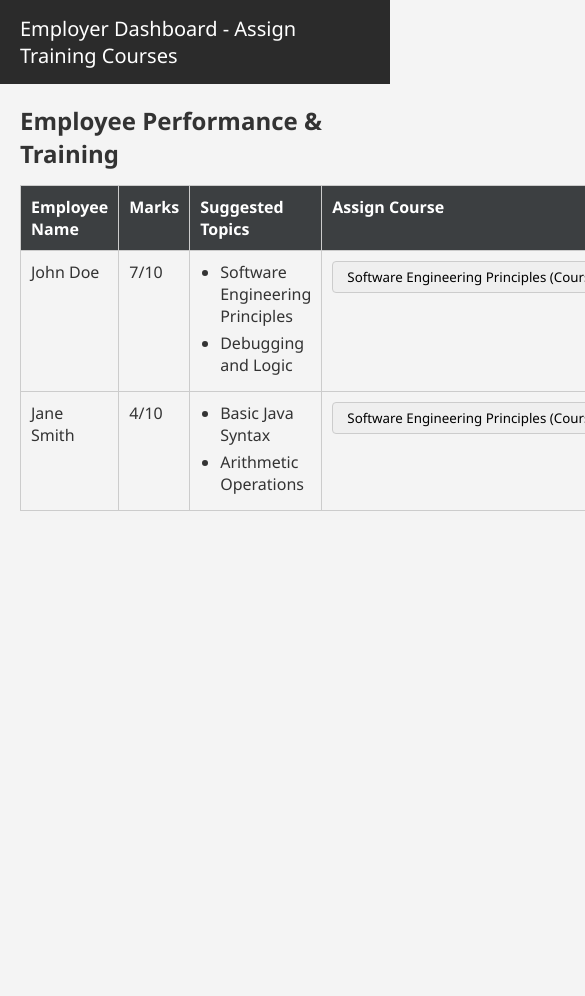
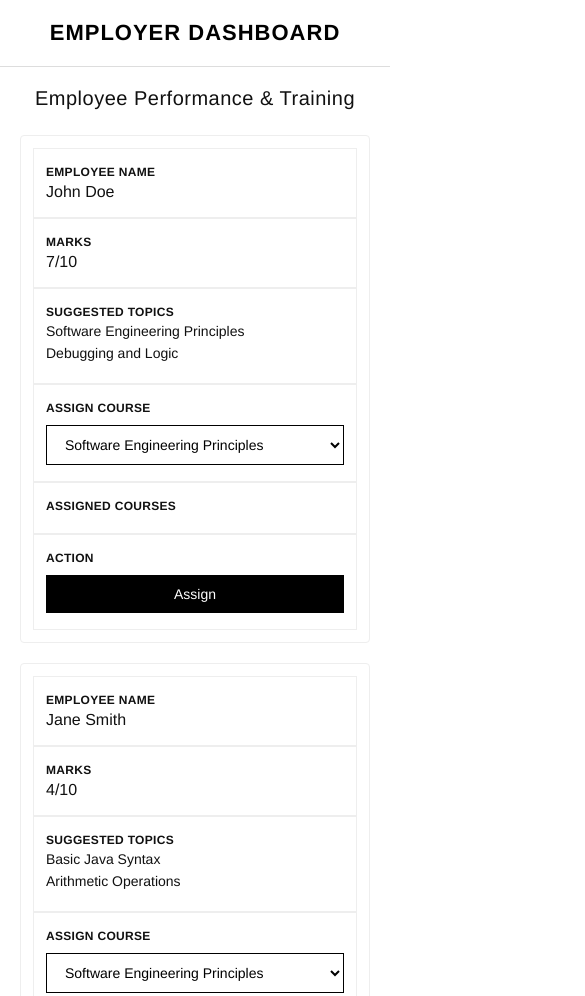
Before and after one commit to Thakur998/employer, a plain HTML site: page index.html in a window 390 px wide. Shown: the top 996 px of the page, 585 px wide, since content can reach past the window. Before the commit the page ends 844 px from the top, so only its background shows below. Drawn offline with Linux system fonts and the light colour scheme.

Commit message:
Made mobile compatible

```diff
--- a/index.html
+++ b/index.html
@@ -5,38 +5,153 @@
   <meta name="viewport" content="width=device-width, initial-scale=1.0">
   <title>Employer Dashboard - Employee Training</title>
   <style>
-  * { box-sizing: border-box; margin: 0; padding: 0; font-family: 'Segoe UI', Tahoma, Geneva, Verdana, sans-serif; }
-  body { background-color: #f4f4f4; color: #333; }
+    * { box-sizing: border-box; margin: 0; padding: 0; font-family: 'Helvetica Neue', Arial, sans-serif; }
+    body { background-color: #fff; color: #111; }
 
-  header { background-color: #2b2b2b; color: #fff; padding: 15px 20px; font-size: 20px; }
+    header {
+      background-color: #fff;
+      color: #000;
+      padding: 20px;
+      font-size: 22px;
+      font-weight: 600;
+      letter-spacing: 1px;
+      border-bottom: 1px solid #ddd;
+      text-align: center;
+    }
 
-  .container { padding: 20px; max-width: 1100px; margin: auto; }
+    .container {
+      padding: 20px;
+      max-width: 1100px;
+      margin: auto;
+    }
 
-  h2 { margin-bottom: 15px; }
+    h2 {
+      margin-bottom: 25px;
+      font-size: 20px;
+      font-weight: 500;
+      text-align: center;
+      letter-spacing: 0.5px;
+    }
 
-  table { width: 100%; border-collapse: collapse; margin-bottom: 20px; }
-  table th, table td { border: 1px solid #ccc; padding: 10px; text-align: left; vertical-align: top; }
-  table th { background-color: #3c3f41; color: #fff; }
+    table {
+      width: 100%;
+      border-collapse: collapse;
+      margin-bottom: 20px;
+    }
+    table th, table td {
+      border: 1px solid #eee;
+      padding: 16px 12px;
+      text-align: left;
+      vertical-align: top;
+    }
+    table th {
+      background-color: #fafafa;
+      color: #000;
+      font-weight: 600;
+      text-transform: uppercase;
+      font-size: 13px;
+      letter-spacing: 0.5px;
+    }
 
-  select, button { padding: 5px 10px; border-radius: 4px; border: 1px solid #ccc; }
-  button { background-color: #2b2b2b; color: #fff; cursor: pointer; transition: 0.2s; }
-  button:hover { background-color: #3c3f41; }
+    select, button {
+      padding: 10px 14px;
+      border-radius: 0;
+      border: 1px solid #000;
+      font-size: 14px;
+      background: #fff;
+      color: #000;
+      transition: all 0.3s ease;
+    }
+    button {
+      background-color: #000;
+      color: #fff;
+      cursor: pointer;
+      font-weight: 500;
+    }
+    button:hover {
+      background-color: #fff;
+      color: #000;
+    }
 
-  .status { margin-top: 10px; font-weight: bold; }
+    .status {
+      margin-top: 20px;
+      font-weight: 500;
+      text-align: center;
+      padding: 12px;
+      border-top: 1px solid #eee;
+    }
 
-  ul { list-style: disc; padding-left: 20px; margin: 0; }
-  ul li { margin-bottom: 5px; }
+    ul {
+      list-style: none;
+      padding: 0;
+      margin: 0;
+    }
+    ul li {
+      margin-bottom: 6px;
+      font-size: 14px;
+    }
 
-  .assigned-course { display: flex; justify-content: space-between; align-items: center; background-color: #e0f0ff; padding: 5px 8px; margin-bottom: 5px; border-radius: 4px; }
-  .assigned-course span { font-size: 14px; }
-  .assigned-course button { background-color: #ff4d4d; padding: 2px 6px; border-radius: 3px; font-size: 12px; }
-  .assigned-course button:hover { background-color: #ff1a1a; }
-  .course-reason { font-size: 12px; color: #555; margin-left: 5px; }
+    .assigned-course {
+      display: flex;
+      justify-content: space-between;
+      align-items: center;
+      background-color: #f9f9f9;
+      padding: 8px 10px;
+      margin-bottom: 6px;
+      border: 1px solid #eee;
+      font-size: 13px;
+    }
+    .assigned-course span { font-size: 13px; }
+    .assigned-course button {
+      background-color: transparent;
+      color: #000;
+      border: 1px solid #000;
+      padding: 2px 8px;
+      font-size: 12px;
+    }
+    .assigned-course button:hover {
+      background-color: #000;
+      color: #fff;
+    }
+    .course-reason {
+      font-size: 12px;
+      color: #555;
+      margin-left: 6px;
+    }
+
+    /* Responsive Zara look */
+    @media (max-width: 768px) {
+      table, thead, tbody, th, td, tr { display: block; width: 100%; }
+      thead { display: none; }
+      tr {
+        margin-bottom: 20px;
+        border: 1px solid #eee;
+        border-radius: 4px;
+        padding: 12px;
+        background: #fff;
+      }
+      td {
+        border: none;
+        padding: 10px 6px;
+      }
+      td::before {
+        content: attr(data-label);
+        font-weight: 600;
+        text-transform: uppercase;
+        display: block;
+        margin-bottom: 4px;
+        font-size: 12px;
+        letter-spacing: 0.3px;
+      }
+      select, button { width: 100%; margin-top: 6px; }
+      .assigned-course { flex-direction: column; align-items: flex-start; }
+      .assigned-course button { margin-top: 6px; }
+    }
   </style>
 </head>
 <body>
 
-<header>Employer Dashboard - Assign Training Courses</header>
+<header>EMPLOYER DASHBOARD</header>
 
 <div class="container">
   <h2>Employee Performance & Training</h2>
@@ -53,42 +168,42 @@
     </thead>
     <tbody id="employees">
     <tr>
-        <td>John Doe</td>
-        <td>7/10</td>
-        <td>
+      <td data-label="Employee Name">John Doe</td>
+      <td data-label="Marks">7/10</td>
+      <td data-label="Suggested Topics">
         <ul>
           <li>Software Engineering Principles</li>
           <li>Debugging and Logic</li>
         </ul>
       </td>
-        <td>
+      <td data-label="Assign Course">
         <select>
-            <option value="https://www.coursera.org/learn/software-engineering-principles" data-reason="Improve understanding of software engineering concepts">Software Engineering Principles (Coursera)</option>
-            <option value="https://www.udemy.com/course/java-the-complete-java-developer-course/" data-reason="Enhance Java programming skills">Java Programming (Udemy)</option>
-            <option value="https://www.edx.org/course/programming-fundamentals" data-reason="Strengthen basic programming logic">Programming Fundamentals (edX)</option>
+          <option value="https://www.coursera.org/learn/software-engineering-principles" data-reason="Improve understanding of software engineering concepts">Software Engineering Principles</option>
+          <option value="https://www.udemy.com/course/java-the-complete-java-developer-course/" data-reason="Enhance Java programming skills">Java Programming</option>
+          <option value="https://www.edx.org/course/programming-fundamentals" data-reason="Strengthen basic programming logic">Programming Fundamentals</option>
         </select>
       </td>
-        <td class="assigned-courses"></td>
-        <td><button onclick="assignCourse(this)">Assign</button></td>
+      <td data-label="Assigned Courses" class="assigned-courses"></td>
+      <td data-label="Action"><button onclick="assignCourse(this)">Assign</button></td>
     </tr>
     <tr>
-        <td>Jane Smith</td>
-        <td>4/10</td>
-        <td>
+      <td data-label="Employee Name">Jane Smith</td>
+      <td data-label="Marks">4/10</td>
+      <td data-label="Suggested Topics">
         <ul>
           <li>Basic Java Syntax</li>
           <li>Arithmetic Operations</li>
         </ul>
       </td>
-        <td>
+      <td data-label="Assign Course">
         <select>
-            <option value="https://www.coursera.org/learn/software-engineering-principles" data-reason="Improve understanding of software engineering concepts">Software Engineering Principles (Coursera)</option>
-            <option value="https://www.udemy.com/course/java-the-complete-java-developer-course/" data-reason="Enhance Java programming skills">Java Programming (Udemy)</option>
-            <option value="https://www.edx.org/course/programming-fundamentals" data-reason="Strengthen basic programming logic">Programming Fundamentals (edX)</option>
+          <option value="https://www.coursera.org/learn/software-engineering-principles" data-reason="Improve understanding of software engineering concepts">Software Engineering Principles</option>
+          <option value="https://www.udemy.com/course/java-the-complete-java-developer-course/" data-reason="Enhance Java programming skills">Java Programming</option>
+          <option value="https://www.edx.org/course/programming-fundamentals" data-reason="Strengthen basic programming logic">Programming Fundamentals</option>
         </select>
       </td>
-        <td class="assigned-courses"></td>
-        <td><button onclick="assignCourse(this)">Assign</button></td>
+      <td data-label="Assigned Courses" class="assigned-courses"></td>
+      <td data-label="Action"><button onclick="assignCourse(this)">Assign</button></td>
     </tr>
     </tbody>
   </table>
@@ -97,34 +212,28 @@
 </div>
 
 <script>
-// Employer assigns course
   function assignCourse(button) {
     const row = button.closest('tr');
     const employeeName = row.cells[0].textContent;
     const select = row.cells[3].children[0];
-  const assignedCell = row.cells[4]; // Assigned Courses cell
-  const courseLink = select.value;
+    const assignedCell = row.cells[4];
     const courseText = select.options[select.selectedIndex].text;
     const reason = select.options[select.selectedIndex].dataset.reason;
 
-  // Check for duplicates
     const existingCourses = Array.from(assignedCell.querySelectorAll('.assigned-course span')).map(span => span.textContent);
-  if(existingCourses.includes(courseText)) {
+    if (existingCourses.includes(courseText)) {
       document.getElementById('status').textContent = `${employeeName} already has "${courseText}" assigned.`;
       return;
     }
 
-  // Create assigned course element
     const div = document.createElement('div');
     div.classList.add('assigned-course');
     div.innerHTML = `<span>${courseText}<span class="course-reason"> - ${reason}</span></span> <button onclick="removeCourse(this)">Remove</button>`;
     assignedCell.appendChild(div);
 
-  // Update status
     document.getElementById('status').textContent = `Course "${courseText}" assigned to ${employeeName}.`;
   }
 
-// Remove assigned course
   function removeCourse(button) {
     const div = button.parentElement;
     const courseName = div.querySelector('span').textContent.split(' - ')[0];
```
Lines whose indentation alone changed are shown as unchanged.
